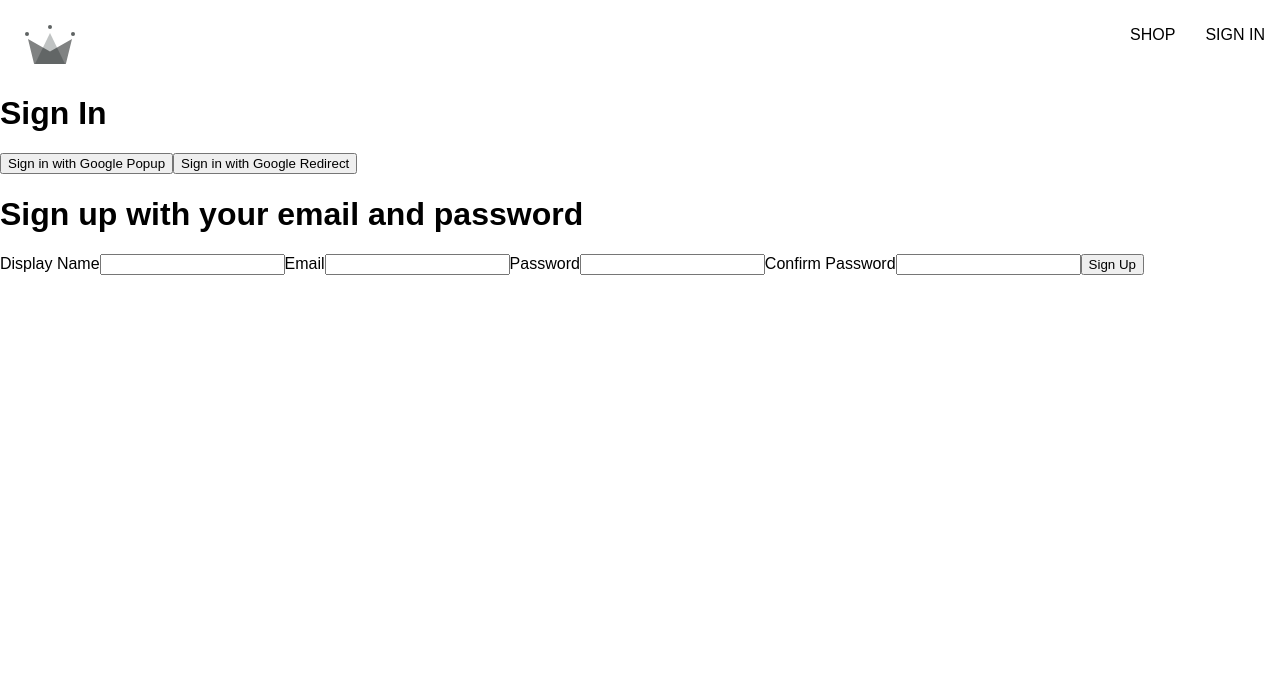
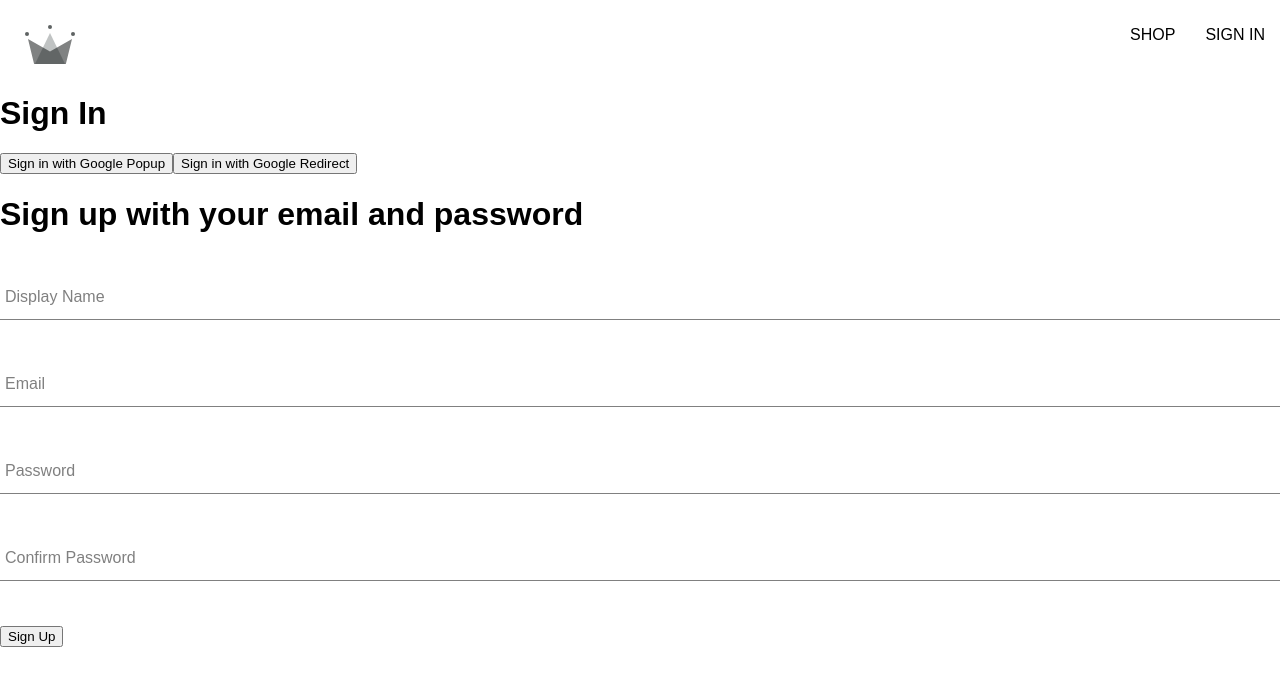
Before and after one commit to Brescia717/crwn-clothing, a React (Create React App) app: page /sign-in in a window 1280 px wide. Shown: the top 686 px of the page. Built offline with nearby package versions, Linux system fonts and the light colour scheme; a web font is replaced by a local one.

Commit message:
Added sign-up form and input component.

```diff
--- /dev/null
+++ b/src/components/form-input/form-input.component.jsx
@@ -0,0 +1,20 @@
+import "./form-input.styles.scss";
+
+const FormInput = ({ label, inputOptions }) => {
+  return (
+    <div className="group">
+      <input className="form-input" {...inputOptions} />
+      {label && (
+        <label
+          className={`${
+            inputOptions.value.length ? "shrink" : ""
+          } form-input-label`}
+        >
+          {label}
+        </label>
+      )}
+    </div>
+  );
+};
+
+export default FormInput;
--- /dev/null
+++ b/src/components/form-input/form-input.styles.scss
@@ -0,0 +1,54 @@
+$sub-color: grey;
+$main-color: black;
+
+@mixin shrinkLabel {
+  top: -14px;
+  font-size: 12px;
+  color: $main-color;
+}
+
+.group {
+  position: relative;
+  margin: 45px 0;
+
+  .form-input {
+    background: none;
+    background-color: white;
+    color: $sub-color;
+    font-size: 18px;
+    padding: 10px 10px 10px 5px;
+    display: block;
+    width: 100%;
+    border: none;
+    border-radius: 0;
+    border-bottom: 1px solid $sub-color;
+    margin: 25px 0;
+
+    &:focus {
+      outline: none;
+    }
+
+    &:focus ~ .form-input-label {
+      @include shrinkLabel();
+    }
+  }
+
+  input[type='password'] {
+    letter-spacing: 0.3em;
+  }
+
+  .form-input-label {
+    color: $sub-color;
+    font-size: 16px;
+    font-weight: normal;
+    position: absolute;
+    pointer-events: none;
+    left: 5px;
+    top: 10px;
+    transition: 300ms ease all;
+
+    &.shrink {
+      @include shrinkLabel();
+    }
+  }
+}
--- a/src/components/sign-up-form/sign-up-form.component.jsx
+++ b/src/components/sign-up-form/sign-up-form.component.jsx
@@ -1,4 +1,11 @@
 import { useState } from "react";
+
+import {
+  createAuthUserWithEmailAndPassword,
+  createUserDocumentFromAuth,
+} from "../../utils/firebase/firebase.utils";
+
+import FormInput from "../form-input/form-input.component";
 
 import "./sign-up-form.styles.scss";
 
@@ -12,7 +19,36 @@
 const SignUpForm = () => {
   const [formFields, setFormFields] = useState(defaultFormFields);
   const { displayName, email, password, confirmPassword } = formFields;
+
   console.log(formFields);
+
+  const resetFormFields = () => {
+    return setFormFields(defaultFormFields);
+  };
+
+  const handleSubmit = async (event) => {
+    event.preventDefault();
+
+    if (password !== confirmPassword) {
+      alert("passwords do not match");
+      return;
+    }
+
+    try {
+      const { user } = await createAuthUserWithEmailAndPassword(
+        email,
+        password
+      );
+
+      await createUserDocumentFromAuth(user, { displayName });
+      resetFormFields();
+    } catch (error) {
+      if (error.code === "auth/email-already-in-use") {
+        alert("Cannot create user, email already in use.");
+      }
+      console.log("user creation error", error);
+    }
+  };
 
   const handleChange = (event) => {
     const { name, value } = event.target;
@@ -22,41 +58,49 @@
   return (
     <div>
       <h1>Sign up with your email and password</h1>
-      <form onSubmit={() => {}}>
-        <label>Display Name</label>
-        <input
-          type="text"
-          required
-          onChange={handleChange}
-          name="displayName"
-          value={displayName}
+      <form onSubmit={handleSubmit}>
+        <FormInput
+          label="Display Name"
+          inputOptions={{
+            type: "text",
+            required: true,
+            onChange: handleChange,
+            name: "displayName",
+            value: displayName,
+          }}
         />
 
-        <label>Email</label>
-        <input
-          type="email"
-          required
-          onChange={handleChange}
-          name="email"
-          value={email}
+        <FormInput
+          label="Email"
+          inputOptions={{
+            type: "email",
+            required: true,
+            onChange: handleChange,
+            name: "email",
+            value: email,
+          }}
         />
 
-        <label>Password</label>
-        <input
-          type="password"
-          required
-          onChange={handleChange}
-          name="password"
-          value={password}
+        <FormInput
+          label="Password"
+          inputOptions={{
+            type: "password",
+            required: true,
+            onChange: handleChange,
+            name: "password",
+            value: password,
+          }}
         />
 
-        <label>Confirm Password</label>
-        <input
-          type="password"
-          required
-          onChange={handleChange}
-          name="confirmPassword"
-          value={confirmPassword}
+        <FormInput
+          label="Confirm Password"
+          inputOptions={{
+            type: "password",
+            required: true,
+            onChange: handleChange,
+            name: "confirmPassword",
+            value: confirmPassword,
+          }}
         />
         <button type="submit">Sign Up</button>
       </form>
--- a/src/utils/firebase/firebase.utils.js
+++ b/src/utils/firebase/firebase.utils.js
@@ -4,6 +4,7 @@
   signInWithRedirect,
   signInWithPopup,
   GoogleAuthProvider,
+  createUserWithEmailAndPassword,
 } from "firebase/auth";
 import { getFirestore, doc, getDoc, setDoc } from "firebase/firestore";
 
@@ -34,7 +35,11 @@
 
 export const db = getFirestore();
 
-export const createUserDocumentFromAuth = async (userAuth) => {
+export const createUserDocumentFromAuth = async (
+  userAuth,
+  additionalInformation = {}
+) => {
+  if (!userAuth) return;
   // takes 3 arguments: database, collection, identifier (i.e. a primary key / uniq id)
   const userDocRef = doc(db, "users", userAuth.uid);
   const userSnapshot = await getDoc(userDocRef);
@@ -48,11 +53,18 @@
         displayName,
         email,
         createdAt,
+        ...additionalInformation,
       });
     } catch (error) {
-      console.log("error creating the user", error);
+      console.log("error creating the user", error.message);
     }
   }
 
   return userDocRef;
 };
+
+export const createAuthUserWithEmailAndPassword = async (email, password) => {
+  if (!email || !password) return;
+
+  return createUserWithEmailAndPassword(auth, email, password);
+};
```
